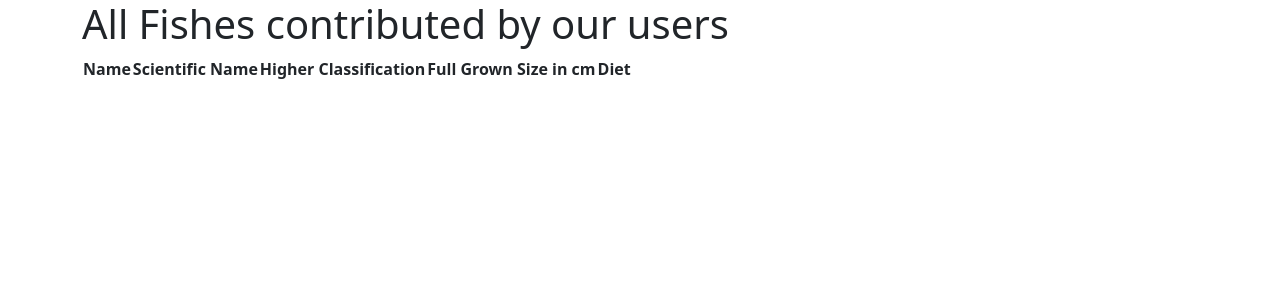
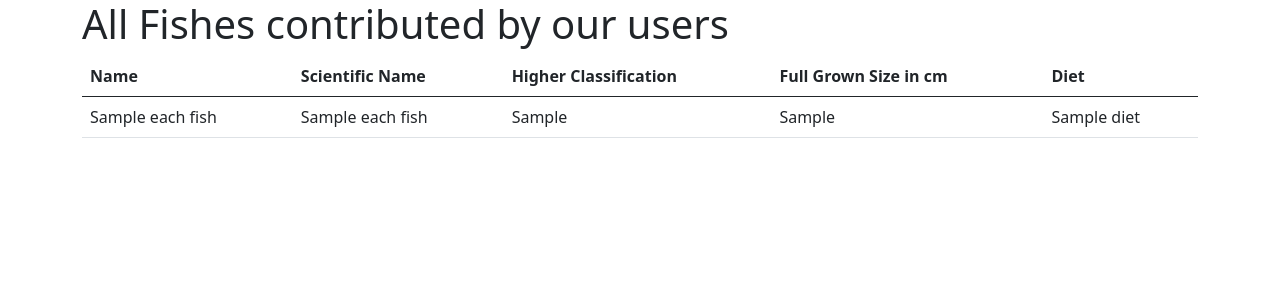
Before and after one commit to Malrhis/Project-3-codeinstitute, a Flask app: template aquarist/templates/show_fish.template.html in a window 1280 px wide. Shown: the top 300 px of the page. Run offline with Flask 2, Linux system fonts and the light colour scheme; the template is opened without the code that fills it: most values are stand-ins (such as "Sample title", 1, 10 or a date in 2020); lists and menus that the app fills with data are empty; parts of the project's set-up code (start-up, migrations or seed data) failed here and were passed over.

Commit message:
add show fish route and delete route

```diff
--- a/aquarist/app.py
+++ b/aquarist/app.py
@@ -2,6 +2,7 @@ from flask import Flask, render_template, request, redirect, url_for
 import os
 import pymongo
 from dotenv import load_dotenv
+from bson.objectId import ObjectId
 
 load_dotenv()
 
@@ -13,11 +14,14 @@ DB_NAME = 'aquarist_resource'
 client = pymongo.MongoClient(MONGO_URI)
 db = client[DB_NAME]
 
+# READ
+# route to show all the fishes
 @app.route('/fish')
 def show_all_fish():
-    animals = db.animals.find()
-    return render_template('show_fish.template.html')
+    fish = db.fish.find()
+    return render_template('show_fish.template.html', fish=fish)
 
+# CREATE
 # route to show the form
 @app.route('/fish/create')
 def show_create_fish():
@@ -45,6 +49,18 @@ def process_create_fish():
 
     return "New Fish Saved"
 
+# DELETE
+# route to show the form for deletion
+@app.route('/fish/<fish_id>/delete')
+def delete_fish(fish_id):
+    # find the fish that we want to delete
+    fish = db.fish.find_one({
+        '_id':ObjectId(fish_id)
+    })
+
+    return render_template('confirm_delete_fish.template.html',
+                        fish_to_delete = fish)
+
 # "magic code" -- boilerplate
 if __name__ == '__main__':
     app.run(host=os.environ.get('IP'),
--- a/aquarist/templates/show_fish.template.html
+++ b/aquarist/templates/show_fish.template.html
@@ -5,7 +5,7 @@ All Fishes contributed by our users
 
 {%block content%}
 <h1>All Fishes contributed by our users</h1>
-<table>
+<table class="table">
     <thead>
         <tr>
             <th>Name</th>
@@ -16,7 +16,13 @@ All Fishes contributed by our users
         </tr>
     </thead>
     {%for each_fish in fish %}
-
+        <tr>
+            <td>{{each_fish.name}}</td>
+            <td>{{each_fish.scientific_name}}</td>
+            <td>{{each_fish.higher_classification}}</td>
+            <td>{{each_fish.full_grown_size_in_cm}}</td>
+            <td>{{each_fish.diet}}</td>
+        </tr>
     {% endfor%}
 
 </table>
```
